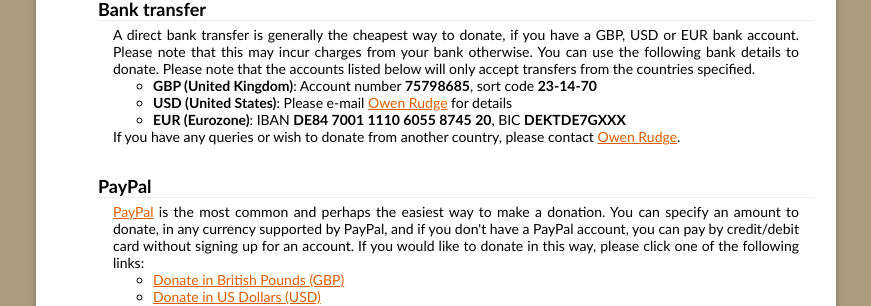
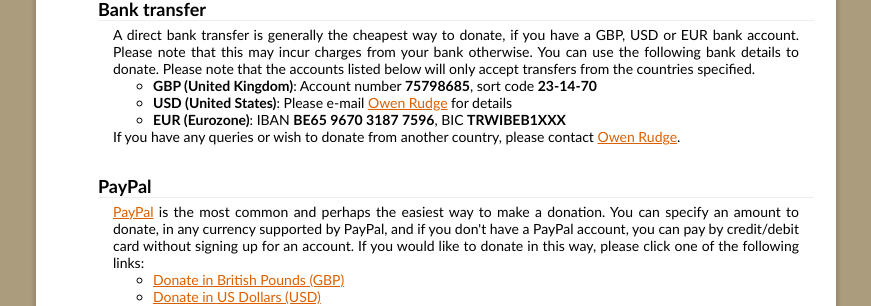
Before and after one commit to OpenTTD/website, a Jekyll site: the page built from pages/donate.html, in a window 1280 px wide. Shown: the part 318-624 px from the top of the page, without its empty margins (204-1075 px from the left). Built offline with Jekyll 4.4.1, drawn with Linux system fonts in a browser that asks for light colours.

Commit message:
Fix: New EUR bank details on donation page.

```diff
--- a/pages/donate.html
+++ b/pages/donate.html
@@ -20,7 +20,7 @@
                         <ul>
                             <li><b>GBP (United Kingdom)</b>: Account number <b>75798685</b>, sort code <b>23-14-70</b></li>
                             <li><b>USD (United States)</b>: Please e-mail <a href="mailto:orudge@openttd.org">Owen Rudge</a> for details</li>
-                            <li><b>EUR (Eurozone)</b>: IBAN <b>DE84 7001 1110 6055 8745 20</b>, BIC <b>DEKTDE7GXXX</b></li>
+                            <li><b>EUR (Eurozone)</b>: IBAN <b>BE65 9670 3187 7596</b>, BIC <b>TRWIBEB1XXX</b></li>
                         </ul>
                         If you have any queries or wish to donate from another country, please contact <a href="mailto:orudge@openttd.org">Owen Rudge</a>.</div>
                 </li>
```
